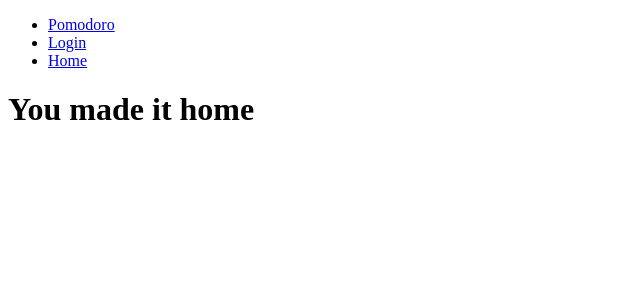
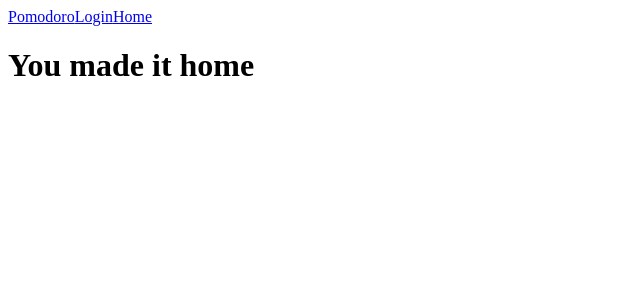
Before and after one commit to whitejamesthe2nd/skillfully, a React (Create React App) app in the folder client/: page / in a window 1280 px wide. Shown: the top 300 px of the page, without its empty margins (0-640 px from the left). Built offline with nearby package versions, Linux system fonts and the light colour scheme.

Commit message:
restructure for navbar to be a component

```diff
--- a/client/src/App.js
+++ b/client/src/App.js
@@ -1,21 +1,21 @@
 import React from 'react';
 import { BrowserRouter, Switch, Route, NavLink } from 'react-router-dom';
 import Login from "./components/Login";
-import UserList from './components/UsersList';
 import Pomodoro from "./components/Pomodoro/Pomodoro";
-
+import  Navbar  from "./components/navbar/Navbar";
 function App() {
 
   return (
     <BrowserRouter>
-        <nav>
+
+        {/* <nav>
             <ul>
                 <li><NavLink to="/pomodoro" activeclass="active">Pomodoro</NavLink></li>
                 <li><NavLink to="/login" activeclass="active">Login</NavLink></li>
                 <li><NavLink to="/" activeclass="active">Home</NavLink></li>
-                {/* <li><NavLink to="/users" activeclass="active">Users</NavLink></li> */}
             </ul>
-        </nav>
+        </nav> */}
+        <Navbar />
         <Switch>
             <Route path="/pomodoro">
                 <Pomodoro />
--- /dev/null
+++ b/client/src/components/navbar/Navbar.js
@@ -0,0 +1,17 @@
+import React from 'react';
+import { NavLink } from 'react-router-dom';
+
+function Navbar() {
+
+  return (
+        <nav>
+            <div>
+                <span><NavLink to="/pomodoro" activeclass="active">Pomodoro</NavLink></span>
+                <span><NavLink to="/login" activeclass="active">Login</NavLink></span>
+                <span><NavLink to="/" activeclass="active">Home</NavLink></span>
+            </div>
+        </nav>
+  );
+}
+
+export default Navbar;
```
